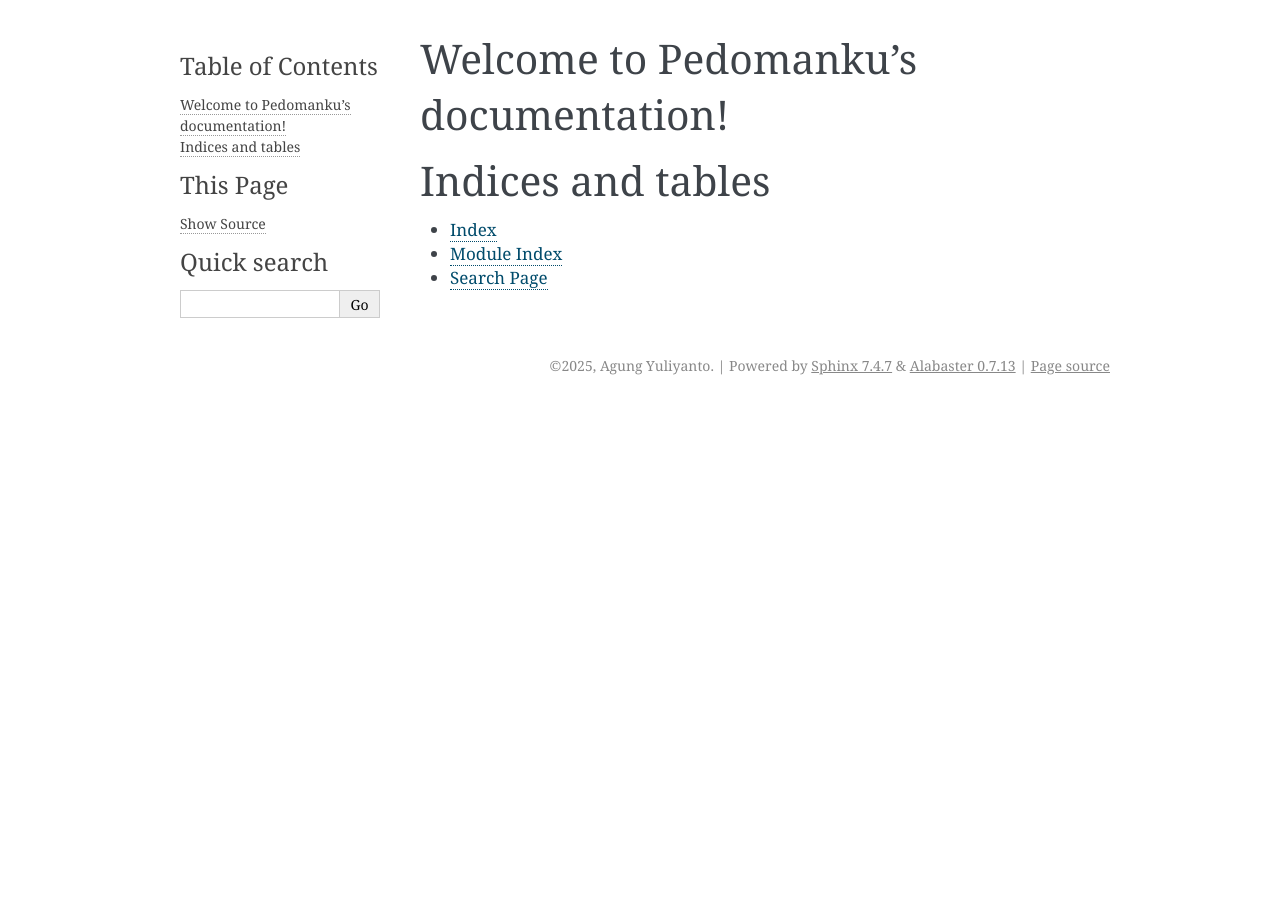
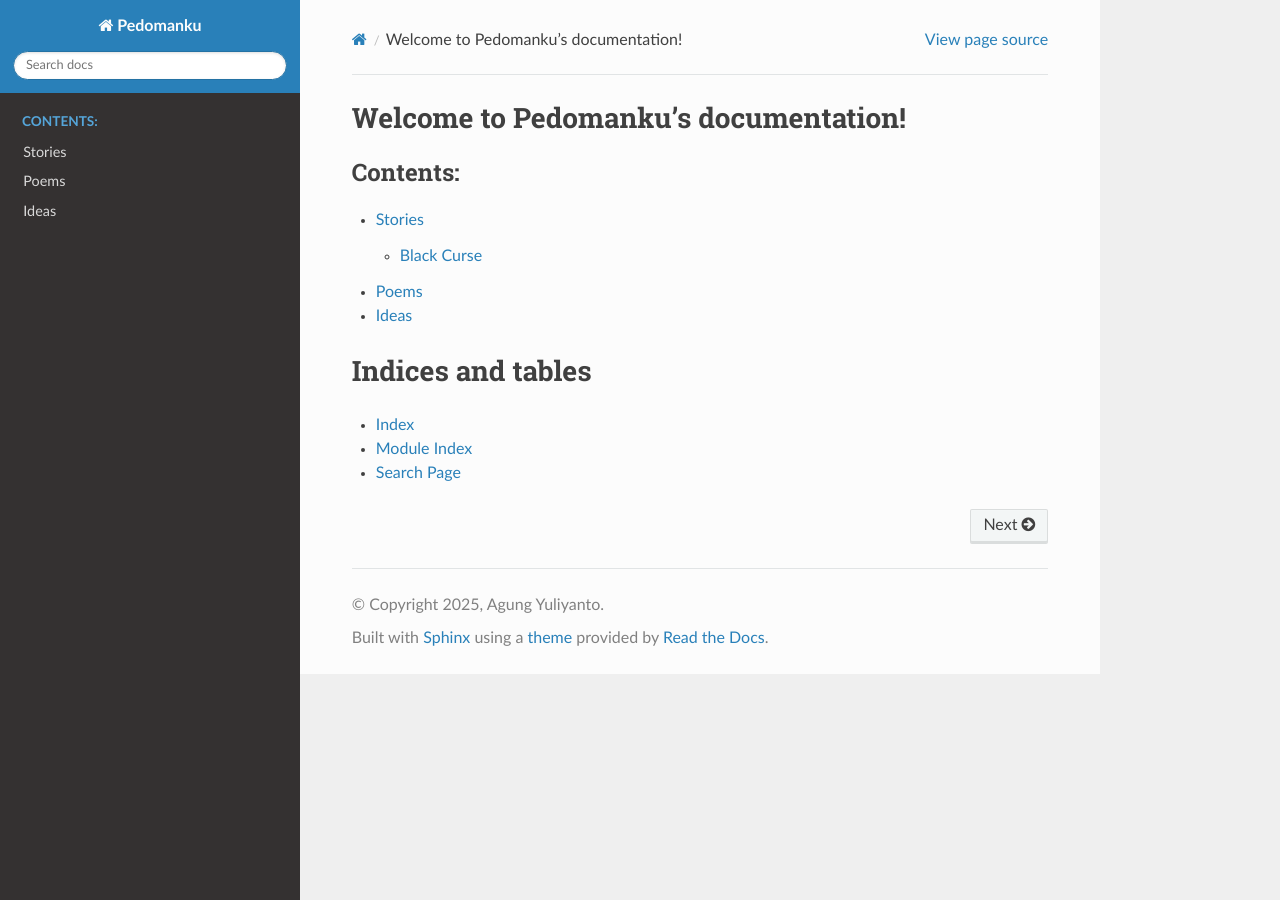
Before and after one commit to agung96tm/pedomanku, a Sphinx documentation site: the page built from docs/source/index.rst, in a window 1280 px wide. Built offline with Sphinx 7.4.7 and the Read the Docs theme 3.1.0, drawn with Linux system fonts in a browser that asks for light colours.

Commit message:
initial path

```diff
--- /dev/null
+++ b/docs/source/0001-stories/0000-introduction.rst
@@ -0,0 +1,9 @@
+Stories
+=====================================
+
+
+.. toctree::
+   :maxdepth: 2
+   :caption: Contents:
+
+   0001-black-curse/0000-introduction
--- /dev/null
+++ b/docs/source/0001-stories/0001-black-curse/0000-introduction.rst
@@ -0,0 +1,8 @@
+Black Curse
+=====================================
+
+.. toctree::
+   :maxdepth: 2
+   :caption: Contents:
+
+   0001-vol-1/0000-prologue
--- /dev/null
+++ b/docs/source/0001-stories/0001-black-curse/0001-vol-1/0000-prologue.rst
@@ -0,0 +1,4 @@
+Prologue
+=====================================
+
+wip
--- /dev/null
+++ b/docs/source/0002-poems/0000-introduction.rst
@@ -0,0 +1,2 @@
+Poems
+=====================================
--- /dev/null
+++ b/docs/source/0003-ideas/0000-introduction.rst
@@ -0,0 +1,2 @@
+Ideas
+=====================================
--- a/docs/source/conf.py
+++ b/docs/source/conf.py
@@ -28,6 +28,7 @@ author = 'Agung Yuliyanto'
 # extensions coming with Sphinx (named 'sphinx.ext.*') or your custom
 # ones.
 extensions = [
+    'sphinx_rtd_theme',
 ]
 
 # Add any paths that contain templates here, relative to this directory.
@@ -44,7 +45,7 @@ exclude_patterns = []
 # The theme to use for HTML and HTML Help pages.  See the documentation for
 # a list of builtin themes.
 #
-html_theme = 'alabaster'
+html_theme = 'sphinx_rtd_theme'
 
 # Add any paths that contain custom static files (such as style sheets) here,
 # relative to this directory. They are copied after the builtin static files,
--- a/docs/source/index.rst
+++ b/docs/source/index.rst
@@ -10,6 +10,9 @@ Welcome to Pedomanku's documentation!
    :maxdepth: 2
    :caption: Contents:
 
+   0001-stories/0000-introduction
+   0002-poems/0000-introduction
+   0003-ideas/0000-introduction
 
 
 Indices and tables
```
